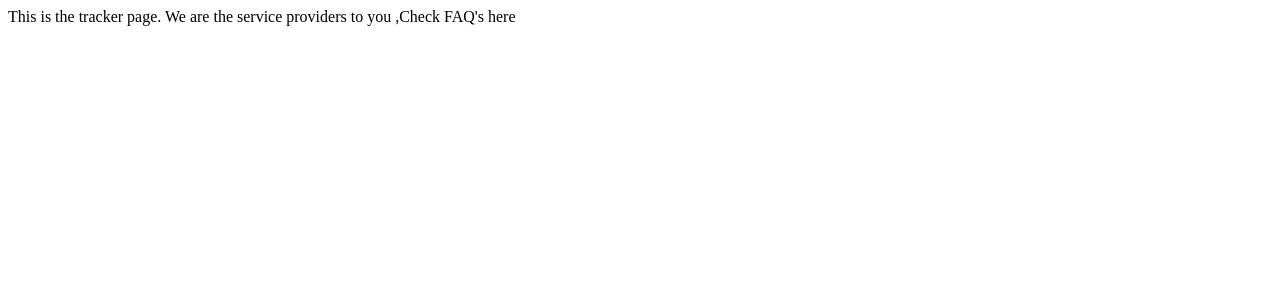
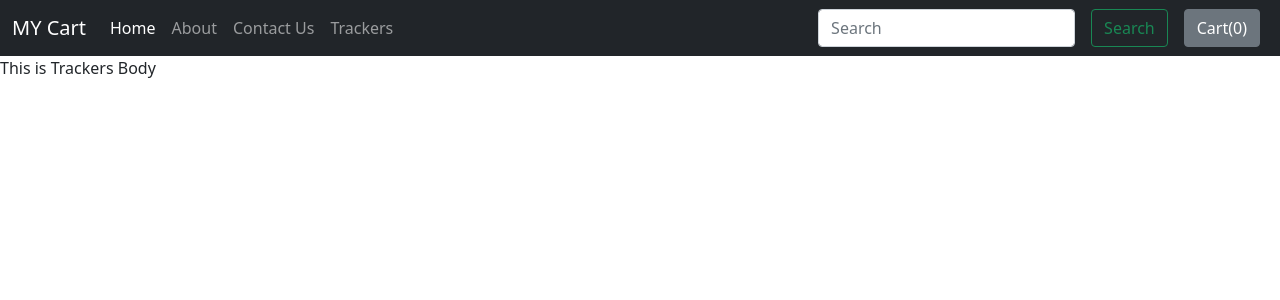
Before and after one commit to VathareVinayak/Cartique, a Django app: page /shop/tracker/ in a window 1280 px wide. Shown: the top 300 px of the page. Run offline with Django 5.2, Linux system fonts and the light colour scheme.

Commit message:
Fixed Bug - Cart

```diff
--- a/cartique/shop/templates/shop/basic.html
+++ b/cartique/shop/templates/shop/basic.html
@@ -22,7 +22,7 @@
     {%load static%}
     <nav class="navbar navbar-expand-lg bg-body-tertiary navbar-dark bg-dark">
       <div class="container-fluid">
-        <a class="navbar-brand" href="#">MY Cart</a>
+        <a class="navbar-brand" href="/shop">MY Cart</a>
         <button
           class="navbar-toggler"
           type="button"
@@ -37,36 +37,18 @@
         <div class="collapse navbar-collapse" id="navbarSupportedContent">
           <ul class="navbar-nav me-auto mb-2 mb-lg-0">
             <li class="nav-item">
-              <a class="nav-link active" aria-current="page" href="#">Home</a>
+              <a class="nav-link active" aria-current="page" href="/shop">Home</a>
             </li>
             <li class="nav-item">
-              <a class="nav-link" href="#">Link</a>
-            </li>
-            <li class="nav-item dropdown">
-              <a
-                class="nav-link dropdown-toggle"
-                href="#"
-                role="button"
-                data-bs-toggle="dropdown"
-                aria-expanded="false"
-              >
-                Dropdown
-              </a>
-              <ul class="dropdown-menu">
-                <li><a class="dropdown-item" href="#">Action</a></li>
-                <li><a class="dropdown-item" href="#">Another action</a></li>
-                <li><hr class="dropdown-divider" /></li>
-                <li>
-                  <a class="dropdown-item" href="#">Something else here</a>
-                </li>
-              </ul>
+              <a class="nav-link" href="/shop/about">About</a>
             </li>
             <li class="nav-item">
-              <a class="nav-link disabled" aria-disabled="true">Disabled</a>
+              <a class="nav-link" href="/shop/contact">Contact Us</a>
             </li>
             <li class="nav-item">
-              <a class="nav-link" href="#">Cart(<span id="cart">0</span>)</a>
+              <a class="nav-link" href="/shop/tracker">Trackers</a>
             </li>
+
           </ul>
           <form class="d-flex" role="search">
             <input
@@ -75,10 +57,14 @@
               placeholder="Search"
               aria-label="Search"
             />
-            <button class="btn btn-outline-success" type="submit">
+            <button class="btn mx-2 btn-outline-success" type="submit">
               Search
             </button>
           </form>
+          <button type="button" class="btn btn-secondary mx-2" id="pop-cart" data-container="body" data-toggle="popover" data-placement="bottom" data-bs-content="My Cart">
+            Cart(<span id="cart">0</span>)
+            </button>
+
         </div>
       </div>
     </nav>
--- /dev/null
+++ b/cartique/shop/templates/shop/tracker.html
@@ -0,0 +1,10 @@
+{%extends "shop/basic.html" %}
+
+{% block title%} Shop | Trackers {% endblock %}
+
+{% block body%} This is Trackers Body
+
+
+
+
+{% endblock %}
--- a/cartique/shop/views.py
+++ b/cartique/shop/views.py
@@ -26,19 +26,19 @@ def about(request):
     return render(request , 'shop/about.html')
 #contact
 def contact(request):
-    return HttpResponse("This is the contact page. We are the service providers to custermers")
+    return render(request , 'shop/contact.html')
 #tracking page
 def tracker(request):
-    return HttpResponse("This is the tracker page. We are the service providers to you ,Check FAQ's here ")
+    return render(request , 'shop/tracker.html')
 
 # search page
 def search(request):
-    return HttpResponse("This is the search page. We are the service providers to custermers")
+    return render(request , 'shop/search.html')
 
 # product view
 def productView(request):
-    return HttpResponse("This is the productView page. We are the service providers to custermers")
+    return render(request , 'shop/productview.html')
 
 # checkout page
 def checkout(request):
-    return HttpResponse("This is the checkout page. We are the service providers to custermers")
+    return render(request , 'shop/checkout.html')
```
Also changed, not shown: cartique/shop/templates/shop/about.html (+7 -2 lines), cartique/shop/templates/shop/checkout.html (added, +10 -0 lines), cartique/shop/templates/shop/contact.html (added, +10 -0 lines), cartique/shop/templates/shop/index.html (+7 -0 lines), cartique/shop/templates/shop/productview.html (added, +10 -0 lines), cartique/shop/templates/shop/search.html (added, +10 -0 lines).
